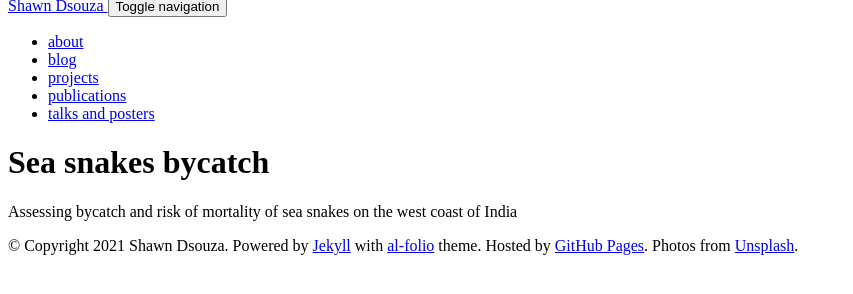
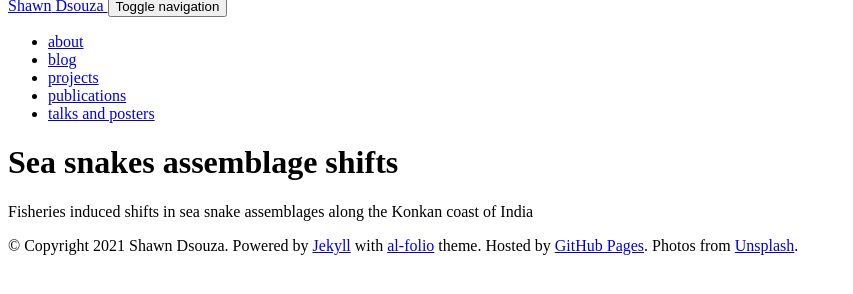
Before and after one commit to cheesesnakes/cheesesnakes.github.io, a Jekyll site: the page built from _projects/2_project.markdown, in a window 1280 px wide, cut to the strip 112-406 px from the top of the page. Shown: the whole strip, without its empty margins (0-853 px from the left). Built offline with Jekyll 4.4.1, drawn with Linux system fonts in a browser that asks for light colours; nearby versions of some CDN libraries; a style sheet for code colours, icons or effects is not loaded.

Commit message:
Updated project pages

```diff
--- a/_projects/1_project.markdown
+++ b/_projects/1_project.markdown
@@ -3,5 +3,6 @@ layout: page
 title: Birds and Butterflies of Tamhini Ghat
 description: Dissertation project submitted to Pune Univeristy.
 img: /assets/img/tamhini.jpg
+redirect: https://github.com/cheesesnakes/tamhini-birds-butterflies
 importance: 3
 ---
--- a/_projects/2_project.markdown
+++ b/_projects/2_project.markdown
@@ -1,7 +1,8 @@
 ---
 layout: page
-title: Sea snakes bycatch
-description: Assessing bycatch and risk of mortality of sea snakes on the west coast of India
+title: Sea snakes assemblage shifts
+description: Fisheries induced shifts in sea snake assemblages along the Konkan coast of India
 img: /assets/img/bycatch.jpg
 importance: 2
+redirect: https://github.com/cheesesnakes/sea-snake-bycatch
 ---
--- a/_projects/3_project.markdown
+++ b/_projects/3_project.markdown
@@ -4,4 +4,5 @@ title: Fisheries and marine mesopredators
 description: Changing mesopredator species dynamics in an anthropogenically dominated seascape
 img: /assets/img/fisheries.jpg
 importance: 1
+redirect: https://github.com/cheesesnakes/sea-snake-resource-use
 ---
```
Also changed, not shown: _projects/4_project.markdown (added, +8 -0 lines).
